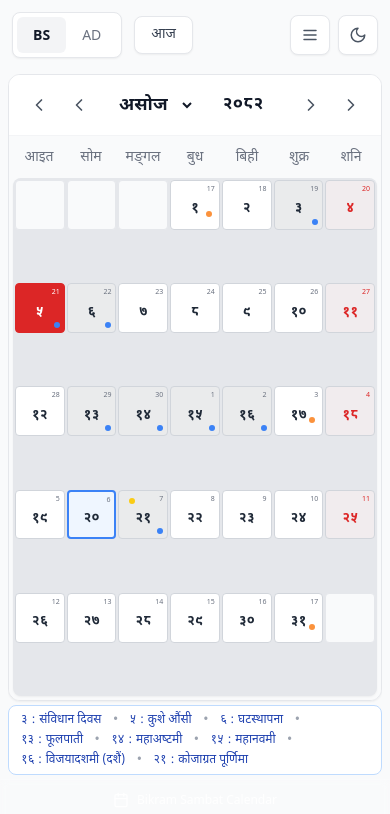
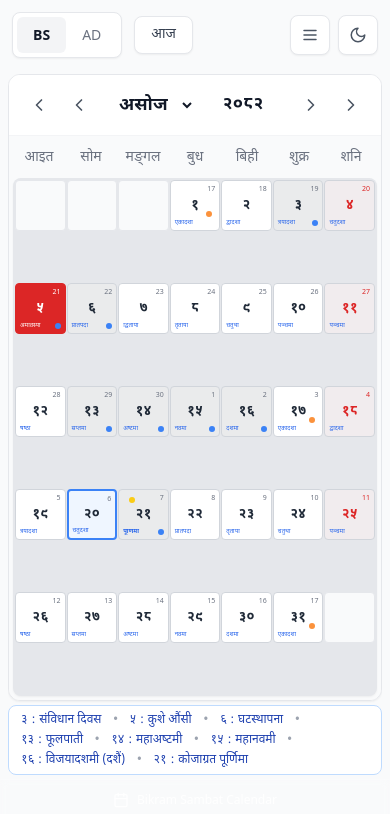
Before and after one commit to 8008698/calendar, a React (Vite) app: page / in a window 390 px wide. Shown: the top 814 px of the page. Built offline with nearby package versions, Linux system fonts and the light colour scheme.

Commit message:
style: minimize calendar grid gap and display tithi on smaller screens
- Reduced the calendar grid gap from gap-0.5/gap-1 to gap-px for a more compact appearance.
- Updated the media query for the .tithi-display class to show the tithi information on screens wider than 380px instead of 600px.

```diff
--- a/src/components/CalendarGrid.tsx
+++ b/src/components/CalendarGrid.tsx
@@ -236,7 +236,7 @@ const CalendarGrid: React.FC<CalendarGridProps> = ({
             </div>
 
             {/* Calendar Grid */}
-            <div className="grid grid-cols-7 gap-0.5 sm:gap-1 flex-1 bg-gray-200 dark:bg-gray-700 p-0.5 sm:p-1 rounded-lg overflow-hidden shadow-sm" style={{ gridAutoRows: '1fr' }}>
+            <div className="grid grid-cols-7 gap-px flex-1 bg-gray-200 dark:bg-gray-700 p-0.5 sm:p-1 rounded-lg overflow-hidden shadow-sm" style={{ gridAutoRows: '1fr' }}>
                 {activeSystem === 'bs' ? renderBikramSambatCalendar() : renderGregorianCalendar()}
             </div>
         </div>
--- a/src/index.css
+++ b/src/index.css
@@ -70,7 +70,7 @@
   grid-column: 1;
 }
 
-@media (min-width: 600px) {
+@media (min-width: 380px) {
   .tithi-display {
     display: block;
   }
```
